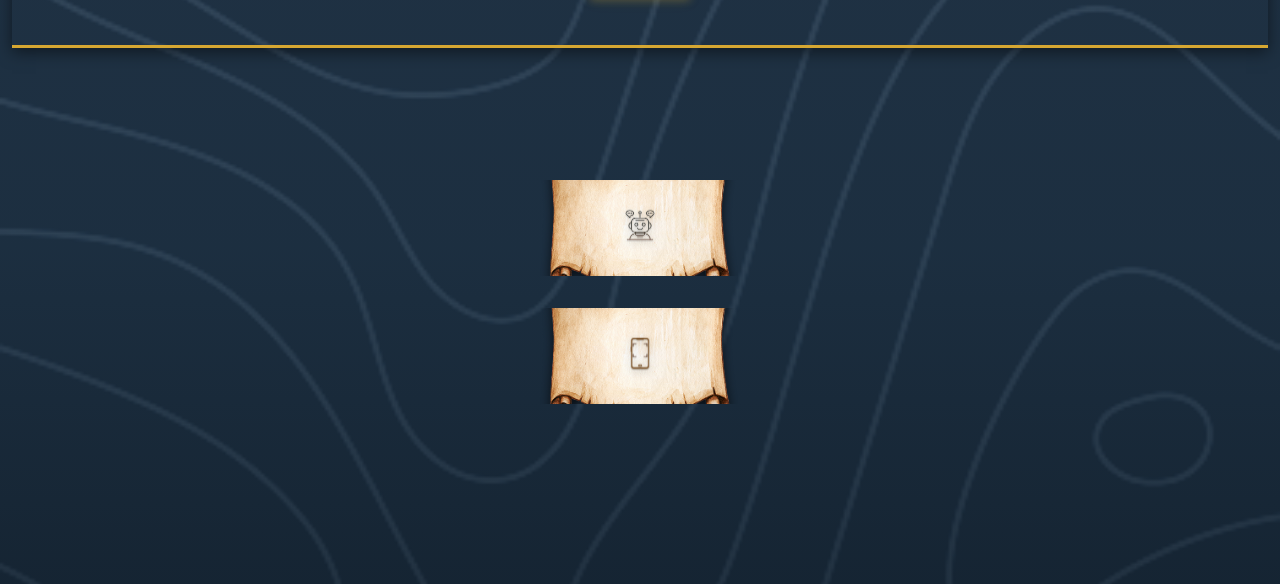
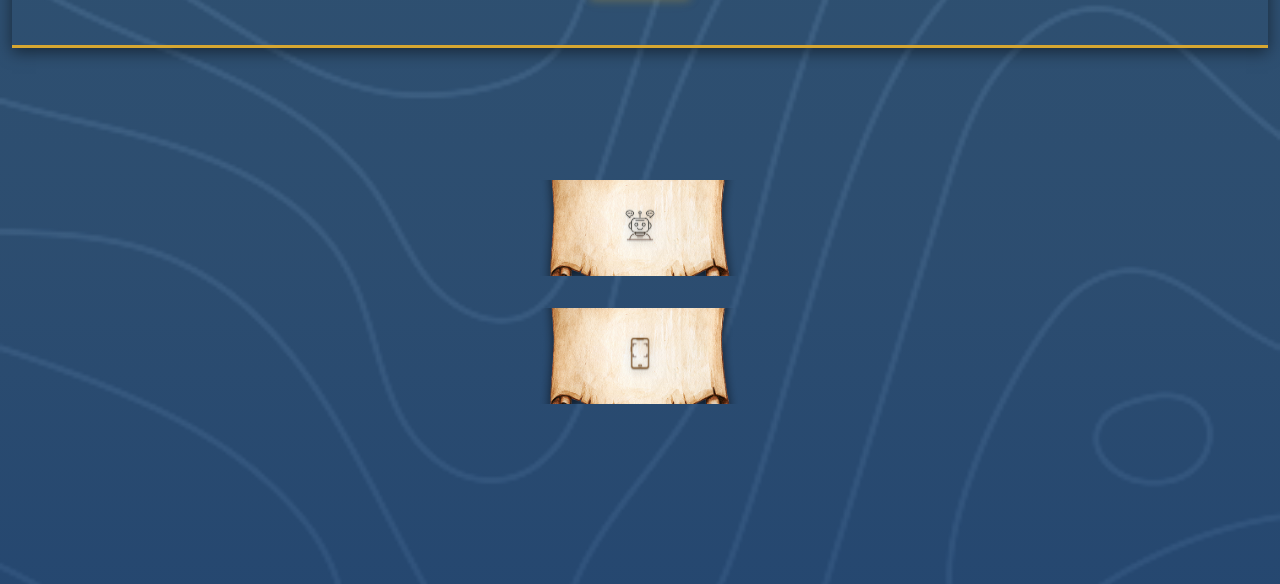
Before and after one commit to EgoWidiarto/dinasty-web, a website: page public/index.html in a window 1280 px wide. Shown: the part 216-800 px from the top of the page. Drawn offline with nearby package versions, Linux system fonts and the light colour scheme.

Commit message:
Enhance UI: brighten background gradient colors
- Increase blue gradient saturation and brightness
- Update background from dark blue (#1f4c79) to brighter blue (#3b82cc)
- Improve overall color vibrancy while maintaining image clarity

```diff
--- a/public/css/style.css
+++ b/public/css/style.css
@@ -36,12 +36,12 @@
 html,
 body {
   font-family: "Poppins", sans-serif;
-  background-image: linear-gradient(180deg, rgba(31, 76, 121, 0.35) 0%, rgba(22, 58, 92, 0.45) 58%, rgba(13, 36, 58, 0.58) 100%), url("../assets/component/bg_dinasty.png");
+  background-image: linear-gradient(180deg, rgba(65, 135, 200, 0.45) 0%, rgba(54, 110, 170, 0.55) 58%, rgba(40, 90, 150, 0.65) 100%), url("../assets/component/bg_dinasty.png");
   background-size: cover, cover;
   background-position: center, center;
   background-attachment: fixed, fixed;
   background-repeat: no-repeat, no-repeat;
-  background-color: #1f4c79;
+  background-color: #3b82cc;
   color: var(--gold-color);
   height: 100%;
   overflow-x: hidden;
```
